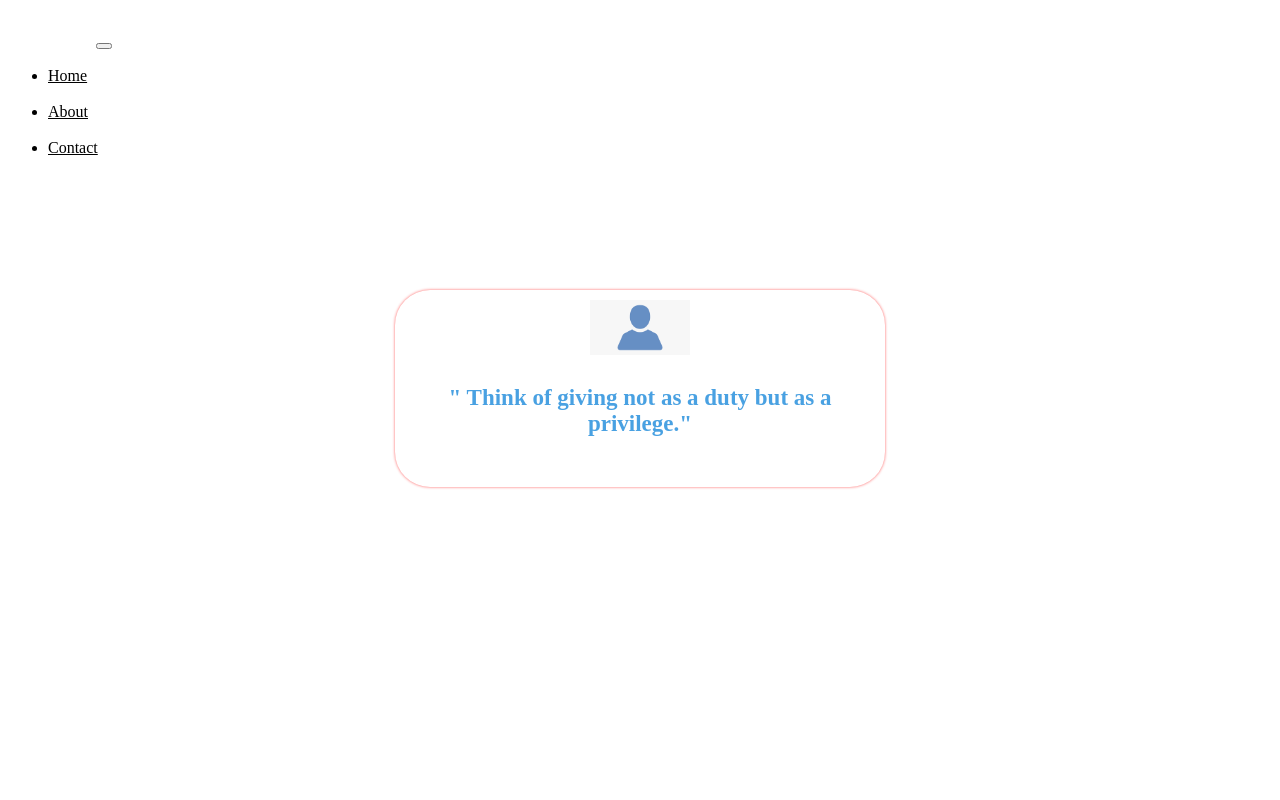
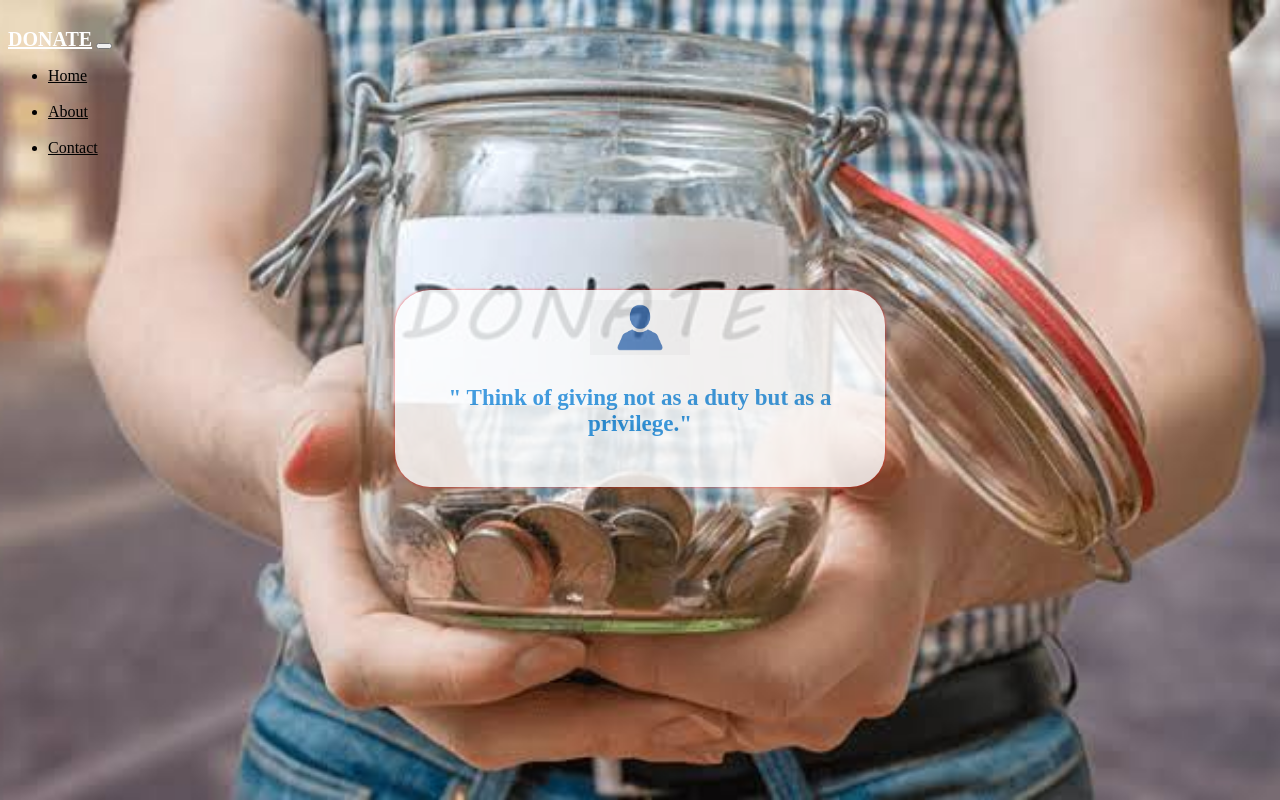
Before and after one commit to hj1513/Payment-Gateway-Integration, a plain HTML site: page donate.html in a window 1280 px wide. Drawn offline with Linux system fonts and the light colour scheme.

Commit message:
Update donate.html

```diff
--- a/donate.html
+++ b/donate.html
@@ -6,7 +6,7 @@
 
 		<style>
 			body{
-		background-image:url("img/donatewithus.jpeg");
+		background-image:url("donatewithus.jpeg");
 		background-position: center;
 		background-repeat: no-repeat;
 		background-size: cover;
```
